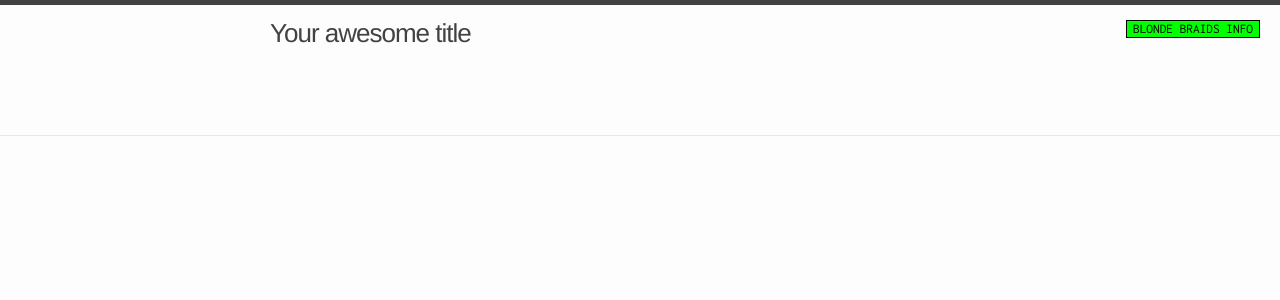
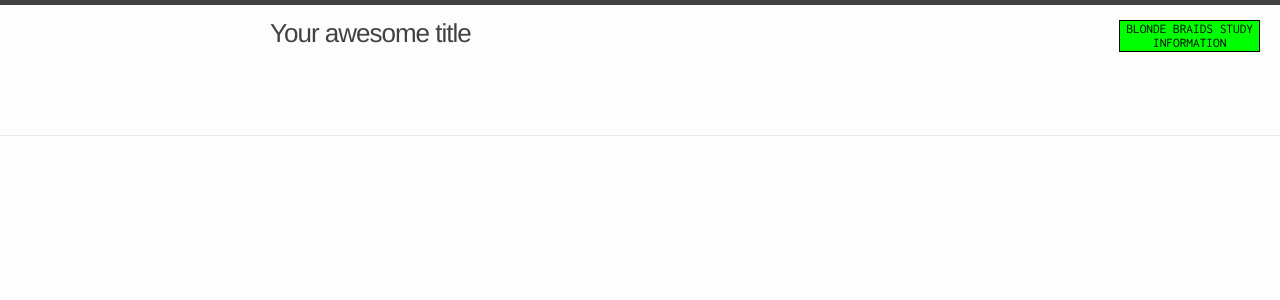
Before and after one commit to saimayasmeen4/minneatairu-json.github.io, a Jekyll site: the page built from about.markdown, in a window 1280 px wide. Shown: the top 300 px of the page. Built offline with Jekyll 4.4.1, drawn with Linux system fonts in a browser that asks for light colours; comment, search, counter and statistics services are not loaded.

Commit message:
Update header.html

```diff
--- a/_includes/header.html
+++ b/_includes/header.html
@@ -7,12 +7,11 @@
 
     <nav class="site-nav">
       <!-- Learn More Button -->
-<button id="learnMoreBtn" class="learn-more-btn">BLONDE BRAIDS INFO</button>
+<button id="learnMoreBtn" class="learn-more-btn">BLONDE BRAIDS STUDY<br>INFORMATION</button>
 
 <!-- Modal -->
 <div id="learnMoreModal" class="modal">
     <div class="modal-content">
-        <span class="close">&times;</span>
         <p>Some text in the Modal..</p>
     </div>
 </div>
@@ -56,6 +55,7 @@
 }
 
 .modal-content {
+      font-family: 'Inconsolata', monospace;
     background-color: #fefefe;
     margin: 15% auto; /* 15% from the top and centered */
     padding: 20px;
```
